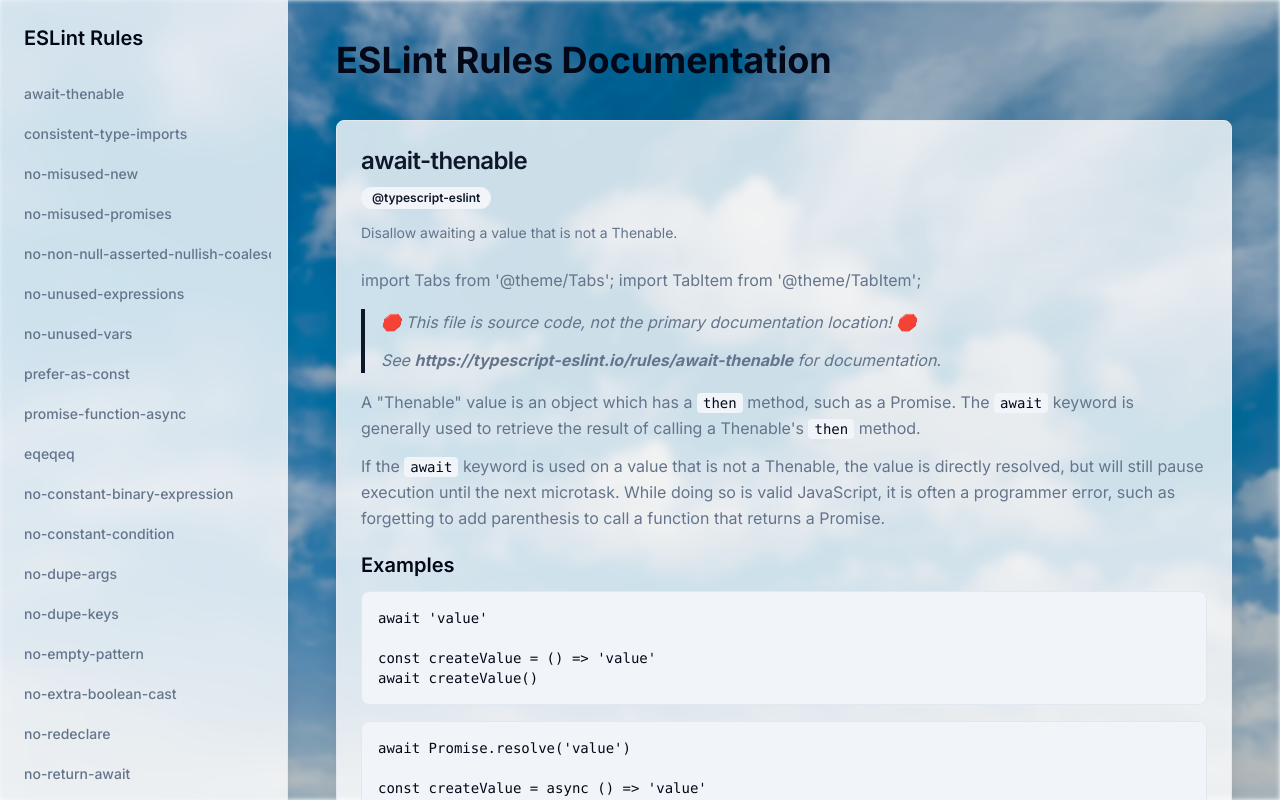
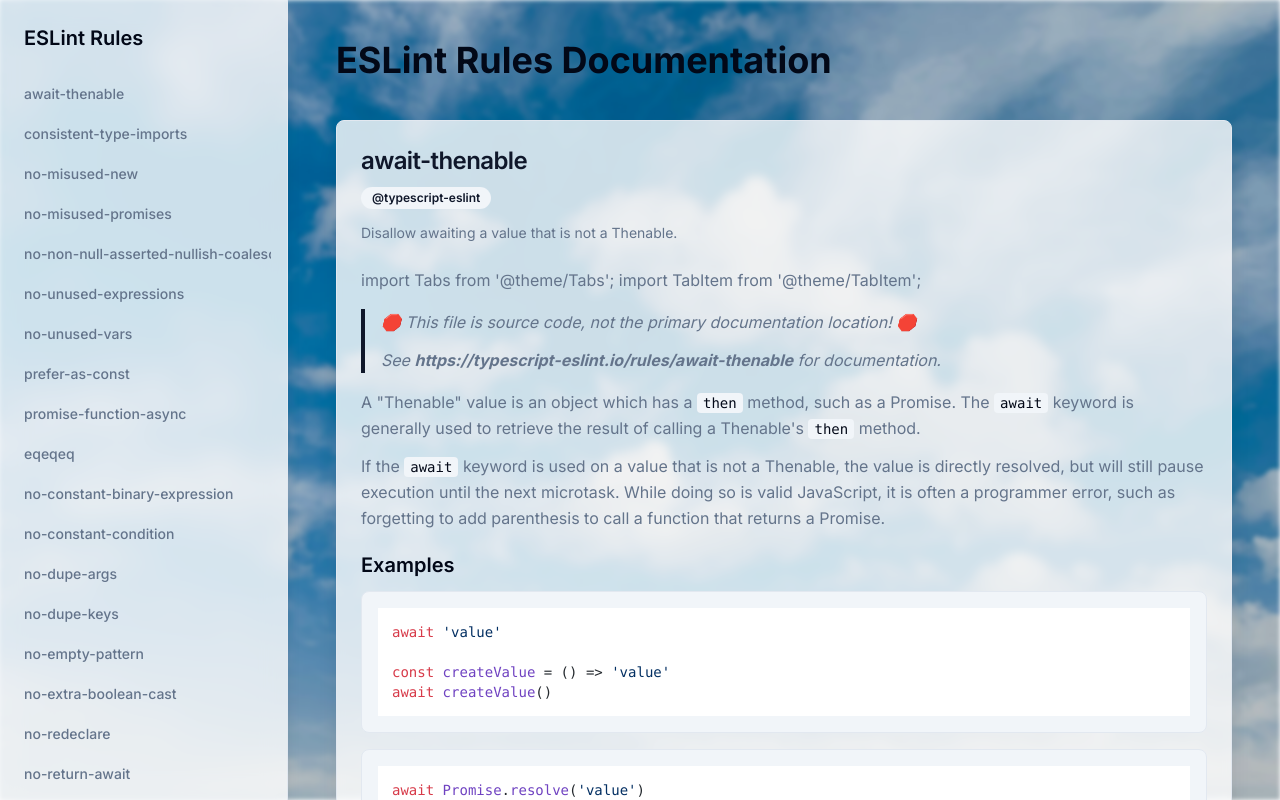
Before and after one commit to laststance/website-eslint-config-ts-prefixer, a Next.js app: page / in a window 1280 px wide. Shown: the top 800 px of the page. Built offline with nearby package versions, Linux system fonts and the light colour scheme.

Commit message:
fix syntax highlight

```diff
--- a/components/rule-card.tsx
+++ b/components/rule-card.tsx
@@ -15,6 +15,7 @@ import ReactMarkdown from 'react-markdown'
 import remarkGfm from 'remark-gfm'
 import rehypeHighlight from 'rehype-highlight'
 import rehypeRaw from 'rehype-raw'
+import 'highlight.js/styles/github.css'
 import {
   processEslintMarkdown,
   extractRuleDescription,
@@ -59,7 +60,10 @@ export function RuleCard({ rule }: RuleCardProps) {
       <CardContent className="markdown-content prose prose-slate dark:prose-invert max-w-none">
         <ReactMarkdown
           remarkPlugins={[remarkGfm]}
-          rehypePlugins={[rehypeHighlight, rehypeRaw]}
+          rehypePlugins={[
+            [rehypeHighlight, { detect: true, ignoreMissing: true }],
+            rehypeRaw,
+          ]}
           components={{
             // Custom styling for different markdown elements
             h1: ({ children }) => (
--- a/package.json
+++ b/package.json
@@ -47,6 +47,7 @@
     "date-fns": "4.1.0",
     "embla-carousel-react": "8.5.1",
     "gray-matter": "^4.0.3",
+    "highlight.js": "^11.11.1",
     "input-otp": "1.4.1",
     "lucide-react": "^0.454.0",
     "next": "15.2.4",
```
Also changed, not shown: 1 other file (tests, documents, lock files or other folders).
